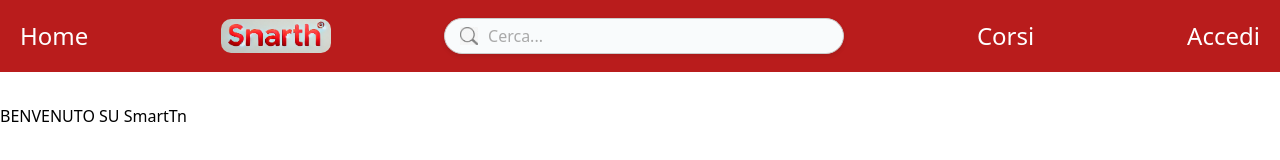
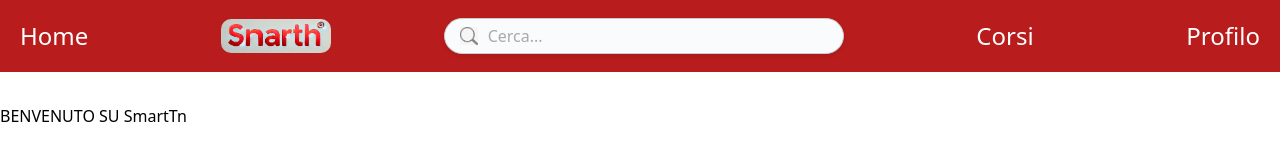
Before and after one commit to RoccoIntini/ingegneria_del_software, a Next.js app in the folder smarttn/: page / in a window 1280 px wide. Shown: the top 160 px of the page. Built offline with nearby package versions, Linux system fonts and the light colour scheme; no server answers.

Commit message:
Update token_validity.js

```diff
--- a/smarttn/token_validity.js
+++ b/smarttn/token_validity.js
@@ -3,7 +3,7 @@
 import { jwtDecode } from "jwt-decode";
 import { cookies } from 'next/headers';
 
-export function checkTokenValidity() {
+export async function checkTokenValidity() {
     // Ottieni il token dai cookie
     const token = cookies().get('tokenjwt')?.value;
 
```
